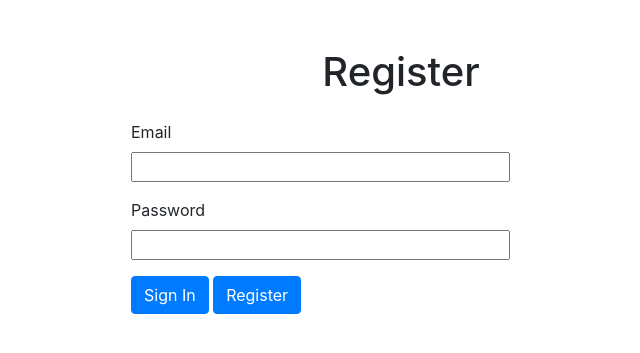
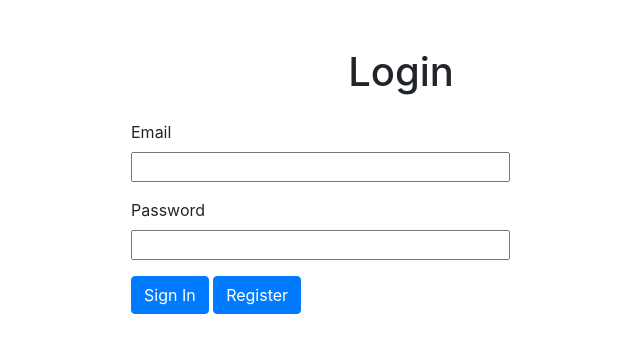
Before and after one commit to Coreyboy1820/CMPE131-Project, a Flask app: page /login in a window 1280 px wide. Shown: the top 353 px of the page, without its empty margins (239-879 px from the left). Run offline with Flask 3, Linux system fonts and the light colour scheme; some libraries are stand-ins or nearby versions.

Commit message:
adding login

```diff
--- a/app/templates/login.html
+++ b/app/templates/login.html
@@ -11,7 +11,7 @@
         {% endblock %}
         <div class="page">
             <div class="container mt-5">
-              <h1 class="text-center mb-4">Register</h1>
+              <h1 class="text-center mb-4">Login</h1>
               <div class="row justify-content-center">
                 <div class="col-md-6">
                   <form method="post">
```
